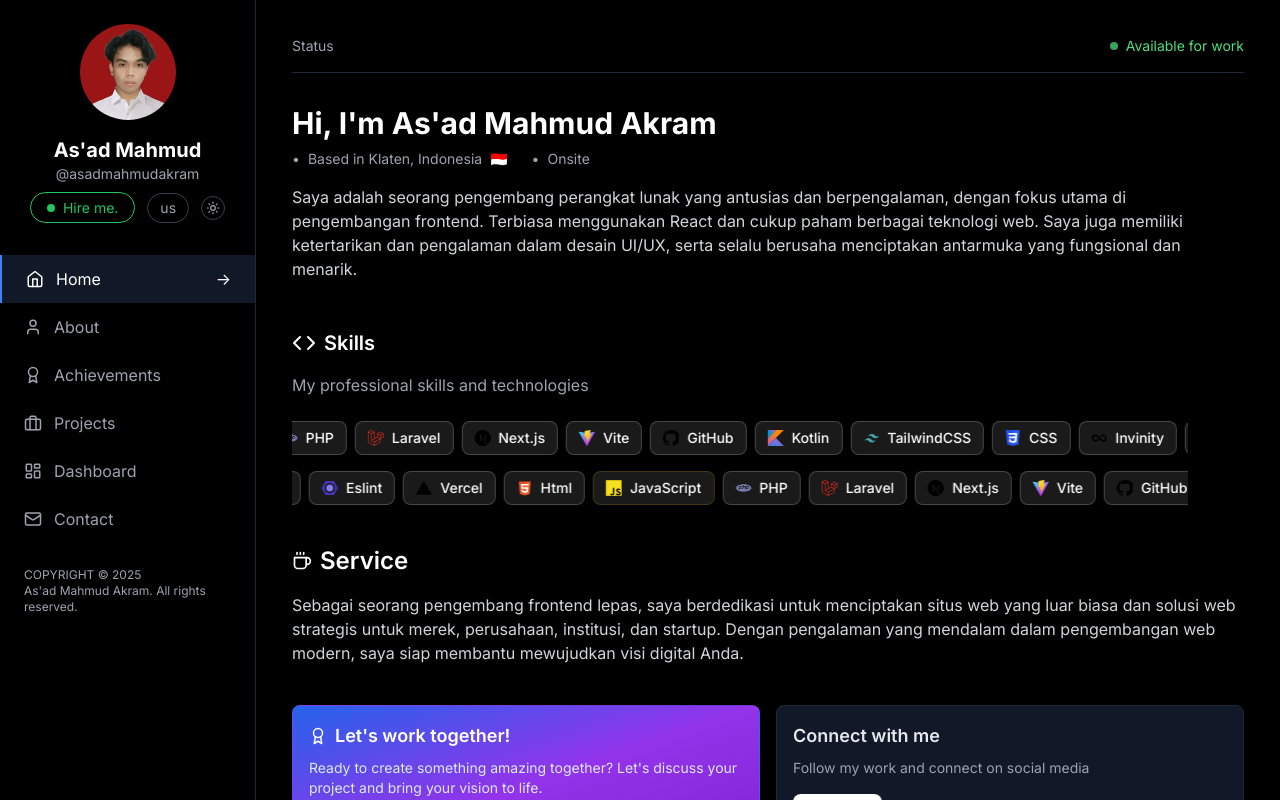
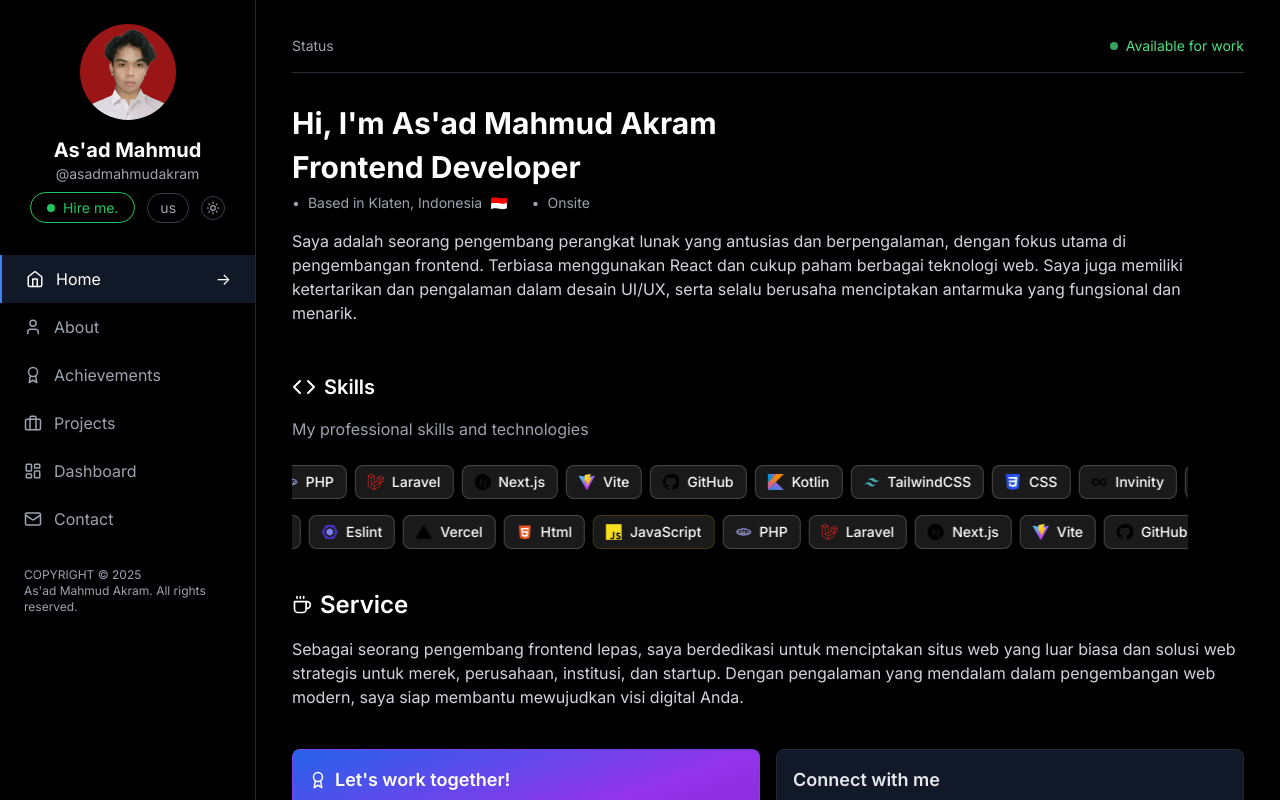
Before and after one commit to asadmahmud22/Portofolio-AsadMahmudAkram, a React (Vite) app: page / in a window 1280 px wide. Built offline with nearby package versions, Linux system fonts and the light colour scheme.

Commit message:
Update Home.jsx

```diff
--- a/src/pages/Home.jsx
+++ b/src/pages/Home.jsx
@@ -98,6 +98,10 @@ const Home = () => {
           <h1 className="text-2xl sm:text-3xl font-bold mb-2 text-left leading-tight">
             Hi, I'm As'ad Mahmud Akram
           </h1>
+
+          <h2 className="text-2xl sm:text-3xl font-bold mb-2 text-left leading-tight">
+            Frontend Developer
+          </h2>
 
           <div className="flex flex-col sm:flex-row sm:gap-6 text-gray-400 mb-4 text-left text-sm">
             <div className="flex items-center gap-2 justify-start mb-1 sm:mb-0">
```
